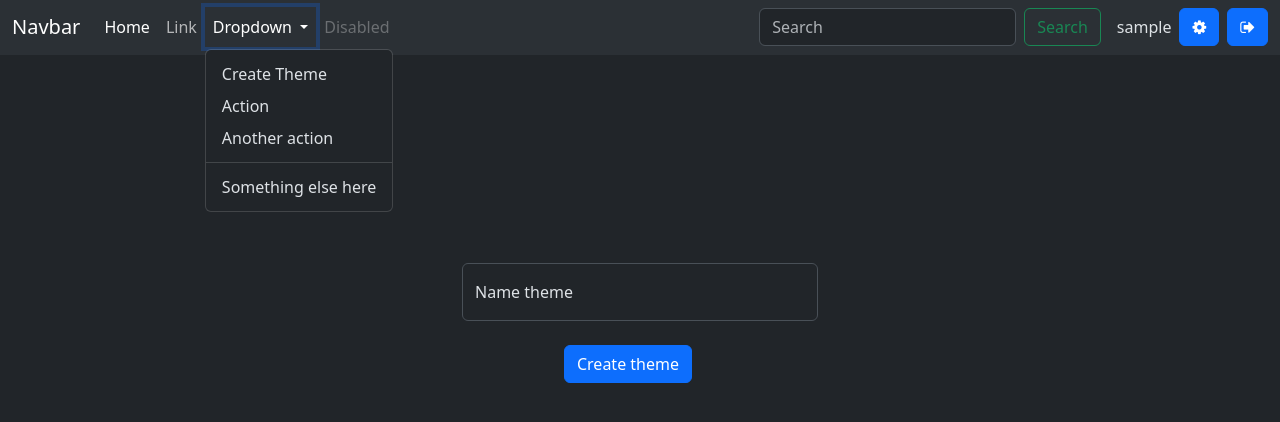
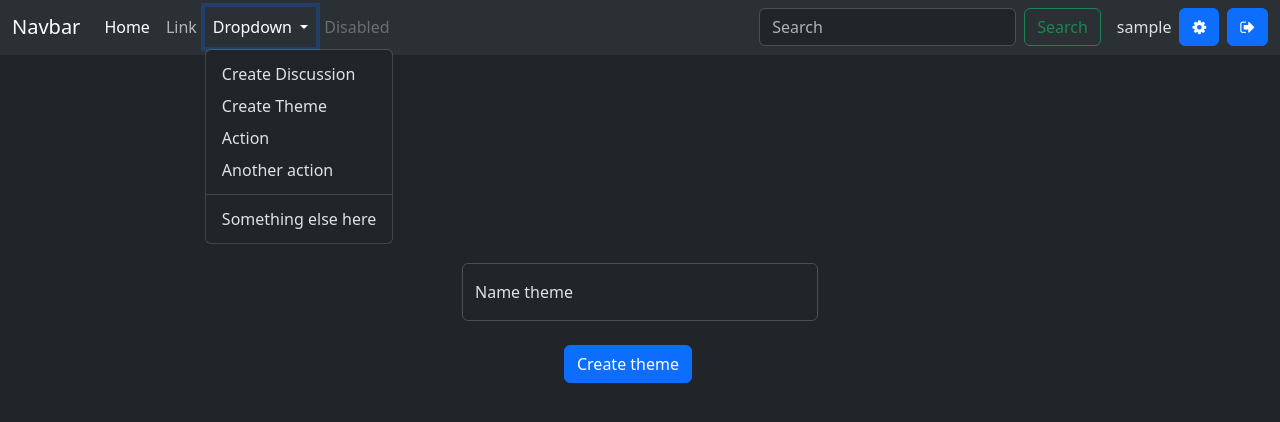
Before and after one commit to YehorChervonyi/NG_2022_Gorbachov_Chervonyi_Project, a Django app: page /createtheme/ in a window 1280 px wide, after a click on "Dropdown". Shown: the part 1-423 px from the top of the page. Run offline with Django 4.2, Linux system fonts and the light colour scheme; the visitor is signed in with stand-in values (Sample User, id 1).

Commit message:
Added create discussion for simple users | theme created only for admin

```diff
--- a/forum/forum/templates/authentication/layout.html
+++ b/forum/forum/templates/authentication/layout.html
@@ -33,6 +33,7 @@
                 </a>
                 <ul class="dropdown-menu">
                   {% if user.is_authenticated%}
+                  <li><a class="dropdown-item" href="{%url 'creatediscussion'%}">Create Discussion</a></li>
                   {% if user.is_superuser%}
                   <li><a class="dropdown-item" href="{%url 'createtheme'%}">Create Theme</a></li>
                   {%endif%}
```
